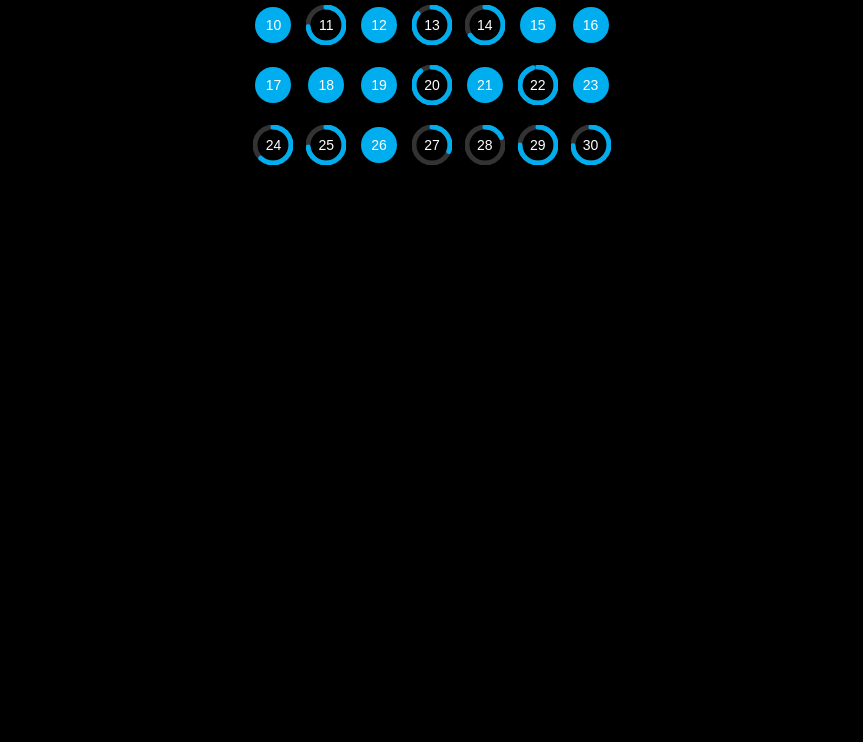
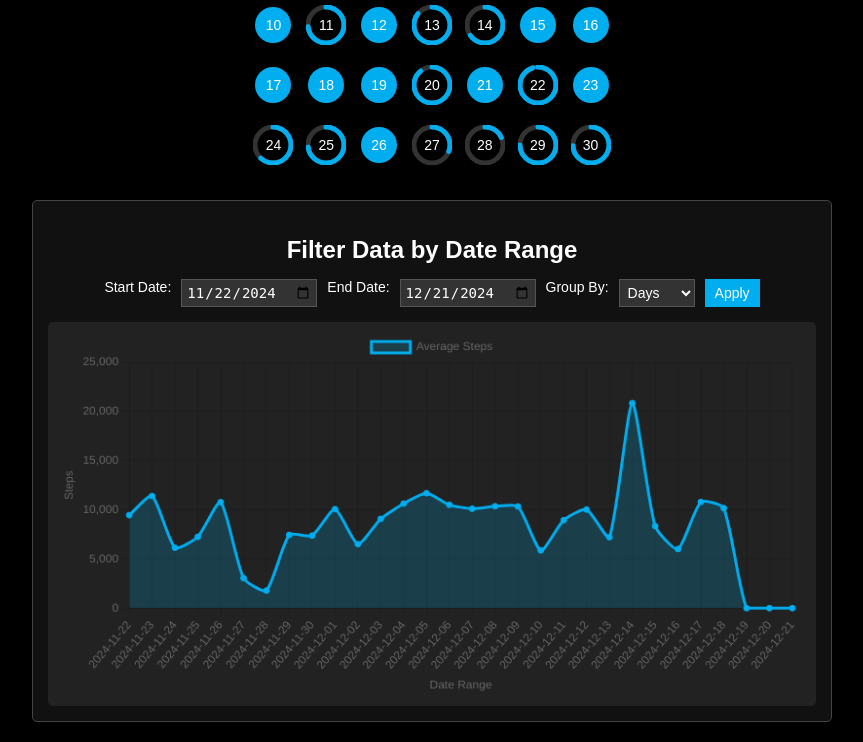
Before and after one commit to alcytorres/pure_health, a Flask app: page / in a window 1280 px wide. Shown: the part 306-1048 px from the top of the page, without its empty margins (208-1071 px from the left). Before the commit the page ends 471 px from the top, so only its background shows below. Run offline with Flask 3, Linux system fonts and the light colour scheme.

Commit message:
Add line graph

```diff
--- a/app.py
+++ b/app.py
@@ -1,18 +1,16 @@
 from flask import Flask, render_template, request
 import csv
-from datetime import datetime
-
-import calendar  # NEW: needed for day-of-week logic
+from datetime import datetime, timedelta
+import calendar
 
 app = Flask(__name__)
 
 @app.route('/', methods=['GET'])
 def index():
-    # Read month/year from query parameters (default to November 2024)
+    # Existing code for Month/Year calendar
     year_str = request.args.get('year', '2024')
     month_str = request.args.get('month', '11')
 
-    # Convert to integers
     try:
         year = int(year_str)
         month = int(month_str)
@@ -20,7 +18,6 @@ def index():
         year = 2024
         month = 11
 
-    # Enforce the allowed range (Jan 2016 - Dec 2024)
     if year < 2016:
         year = 2016
     if year > 2024:
@@ -30,7 +27,7 @@ def index():
     if month > 12:
         month = 12
 
-    # Compute number of days in the selected month/year
+    # Compute days in selected month
     if month == 12:
         next_month = 1
         next_year = year + 1
@@ -42,56 +39,151 @@ def index():
     try:
         end_date = datetime(next_year, next_month, 1)
     except:
-        # fallback
         end_date = datetime(year, month, 31)
     days_in_month = (end_date - start_date).days
 
-    # Read steps data from CSV
-    steps_data = {}
+    # Read steps data from CSV (entire dataset)
+    all_steps_data = {}
     with open('steps_data.csv', 'r', encoding='utf-8') as f:
         reader = csv.DictReader(f)
         for row in reader:
             try:
                 d = datetime.strptime(row['date'], '%Y-%m-%d').date()
-                if d.year == year and d.month == month:
-                    steps = int(row['steps'])
-                    steps_data[d.day] = steps
+                all_steps_data[d] = int(row['steps'])
             except:
                 pass
 
-    # For days not in steps_data, assume 0 steps
-    month_data = []
-    for day in range(1, days_in_month + 1):
-        day_steps = steps_data.get(day, 0)
-        month_data.append((day, day_steps))
+    # Build dictionary of day->steps for selected month
+    steps_data_month = {}
+    for day_num in range(1, days_in_month + 1):
+        date_key = datetime(year, month, day_num).date()
+        steps_data_month[day_num] = all_steps_data.get(date_key, 0)
 
-    # NEW: Calculate how many placeholder days to show if the month
-    #      doesn't start on Sunday. (Python's Monday=0, Sunday=6.)
-    #      We'll shift so that Sunday=0, Monday=1, ..., Saturday=6.
-    calendar.setfirstweekday(calendar.SUNDAY)  # NEW
-    start_dow_python = start_date.weekday()    # Monday=0, Tuesday=1, ... Sunday=6
-    start_dow_sunday = (start_dow_python + 1) % 7  # Sunday=0, Monday=1, etc. # NEW
+    month_data = [(day, steps_data_month[day]) for day in steps_data_month]
 
-    # NEW: Build a single list that includes placeholders + real days
-    #      Each item is a tuple: (day_number, steps, is_placeholder)
-    #      For placeholders, day_number=0, steps=0, is_placeholder=True
-    month_grid = []  # NEW
+    # Prepare placeholders if the month doesn’t start on Sunday
+    calendar.setfirstweekday(calendar.SUNDAY)
+    start_dow_python = start_date.weekday()  # Monday=0...Sunday=6
+    start_dow_sunday = (start_dow_python + 1) % 7  # shift to Sunday=0
 
-    # NEW: Add placeholders for days before the first day of the month
+    # Combine placeholders + real days into month_grid
+    month_grid = []
     for _ in range(start_dow_sunday):
-        month_grid.append((0, 0, True))  # day=0 => placeholder
-
-    # NEW: Add actual days
+        month_grid.append((0, 0, True))  # (day=0, steps=0, is_placeholder=True)
     for day, steps in month_data:
         month_grid.append((day, steps, False))
 
+    # ----------------------------------------------------------------------
+    # NEW: Handle custom date range filtering for the line graph below
+    # ----------------------------------------------------------------------
+    # 1) Parse query parameters for date range + grouping
+    start_date_str = request.args.get('start_date', '')
+    end_date_str = request.args.get('end_date', '')
+    group_by = request.args.get('group_by', 'day')  # can be 'day', 'week', 'month'
+
+    # 2) Provide defaults if no range specified (e.g., last 30 days)
+    #    We'll consider today's date as the default end,
+    #    and 30 days before as the start.
+    today = datetime.now().date()
+    if not start_date_str or not end_date_str:
+        default_end = today
+        default_start = today - timedelta(days=29)
+        start_date_str = default_start.strftime('%Y-%m-%d')
+        end_date_str = default_end.strftime('%Y-%m-%d')
+
+    # 3) Convert strings to date objects
+    try:
+        range_start = datetime.strptime(start_date_str, '%Y-%m-%d').date()
+    except:
+        range_start = today - timedelta(days=29)
+        start_date_str = range_start.strftime('%Y-%m-%d')
+    try:
+        range_end = datetime.strptime(end_date_str, '%Y-%m-%d').date()
+    except:
+        range_end = today
+        end_date_str = range_end.strftime('%Y-%m-%d')
+
+    if range_start > range_end:
+        # If user picks an inverted range, swap
+        range_start, range_end = range_end, range_start
+
+    # 4) Filter all_steps_data for this date range
+    date_cursor = range_start
+    date_steps_list = []  # Will hold (date, steps)
+    while date_cursor <= range_end:
+        date_steps = all_steps_data.get(date_cursor, 0)
+        date_steps_list.append((date_cursor, date_steps))
+        date_cursor += timedelta(days=1)
+
+    # 5) Group by day/week/month & compute average steps
+    #    We'll build a list of (label, avg_steps).
+    grouped_data = []  # (label, avg_steps)
+
+    if group_by == 'day':
+        # One data point per day
+        for d, st in date_steps_list:
+            label = d.strftime('%Y-%m-%d')
+            grouped_data.append((label, st))
+    elif group_by == 'week':
+        # Aggregate each Monday-Sunday (or Sunday-Saturday) chunk
+        # Simpler approach: group by iso-calendar week number
+        # (But it can vary by year. We'll just do an approximate approach.)
+        # We will store sums in a dict keyed by (year, week).
+        week_sums = {}
+        week_counts = {}
+        for d, st in date_steps_list:
+            # isocalendar() -> (year, weeknum, weekday)
+            yw = d.isocalendar()[0:2]  # (ISOyear, ISOweeknumber)
+            if yw not in week_sums:
+                week_sums[yw] = 0
+                week_counts[yw] = 0
+            week_sums[yw] += st
+            week_counts[yw] += 1
+        # Build grouped_data
+        for yw in sorted(week_sums.keys()):
+            y_val, w_val = yw
+            label = f'{y_val}-W{w_val}'
+            avg = week_sums[yw] / week_counts[yw]
+            grouped_data.append((label, avg))
+    else:
+        # group_by == 'month'
+        # We'll group by (year, month)
+        month_sums = {}
+        month_counts = {}
+        for d, st in date_steps_list:
+            ym = (d.year, d.month)
+            if ym not in month_sums:
+                month_sums[ym] = 0
+                month_counts[ym] = 0
+            month_sums[ym] += st
+            month_counts[ym] += 1
+        for ym in sorted(month_sums.keys()):
+            y_val, m_val = ym
+            label = f'{y_val}-{m_val:02d}'
+            avg = month_sums[ym] / month_counts[ym]
+            grouped_data.append((label, avg))
+
+    # 6) Prepare data for chart (X labels + Y values)
+    #    We'll pass to the template
+    chart_labels = [t[0] for t in grouped_data]
+    chart_values = [round(t[1], 2) for t in grouped_data]
+
+    # Render template
     return render_template(
         'index.html',
-        month_data=month_data,  # existing data (still passed for consistency)
+        # Existing:
+        month_data=month_data,
         goal=10000,
         selected_year=year,
         selected_month=month,
-        month_grid=month_grid  # NEW: the combined placeholders + real days
+        month_grid=month_grid,
+
+        # NEW: date range, grouping, chart data
+        start_date_str=start_date_str,  # NEW
+        end_date_str=end_date_str,      # NEW
+        group_by=group_by,              # NEW
+        chart_labels=chart_labels,      # NEW
+        chart_values=chart_values       # NEW
     )
 
 if __name__ == '__main__':
--- a/static/script.js
+++ b/static/script.js
@@ -1,18 +1,58 @@
-// NEW: Simple script to handle click events on day circles
 document.addEventListener('DOMContentLoaded', () => {
+  // Existing day-circle click handling
   const dayCircles = document.querySelectorAll('.day-circle');
   const infoPanel = document.getElementById('day-info');
 
   dayCircles.forEach(circle => {
     circle.addEventListener('click', () => {
-      // Read data attributes
       const day = circle.getAttribute('data-day');
       const steps = circle.getAttribute('data-steps');
-
-      // If this is a real day (day != 0), show steps
       if (day !== "0") {
         infoPanel.textContent = `Day ${day}: Steps = ${steps}`;
       }
     });
   });
+
+  // NEW: Render the line chart using the data from the template
+  if (typeof chartLabels !== 'undefined' && typeof chartValues !== 'undefined') {
+    const ctx = document.getElementById('lineChart').getContext('2d');
+    const chart = new Chart(ctx, {
+      type: 'line',
+      data: {
+        labels: chartLabels,
+        datasets: [{
+          label: 'Average Steps',
+          data: chartValues,
+          borderColor: '#00adee',
+          backgroundColor: 'rgba(0, 173, 238, 0.2)',
+          fill: true,
+          tension: 0.2,
+          pointRadius: 3,
+          pointBackgroundColor: '#00adee'
+        }]
+      },
+      options: {
+        scales: {
+          y: {
+            beginAtZero: true,
+            title: {
+              display: true,
+              text: 'Steps'
+            }
+          },
+          x: {
+            title: {
+              display: true,
+              text: 'Date Range'
+            }
+          }
+        },
+        plugins: {
+          legend: {
+            display: true
+          }
+        }
+      }
+    });
+  }
 });
--- a/static/style.css
+++ b/static/style.css
@@ -143,3 +142,69 @@ body {
   fill: #00adee;
   stroke: none;
 }
+
+/* NEW: Styles for the new range + chart section */
+.range-container {
+  width: 100%;
+  max-width: 800px;
+  margin: 20px auto;
+  background: #111;
+  padding: 15px;
+  box-sizing: border-box;
+  border: 1px solid #444;
+  border-radius: 5px;
+}
+
+.range-title {
+  text-align: center;
+  margin-bottom: 15px;
+}
+
+.range-form {
+  display: flex;
+  flex-wrap: wrap;
+  gap: 10px;
+  justify-content: center;
+  margin-bottom: 15px;
+}
+
+.range-label {
+  font-size: 14px;
+}
+
+.range-input {
+  background: #333;
+  color: #fff;
+  border: 1px solid #555;
+  padding: 4px;
+  font-size: 14px;
+}
+
+.range-select {
+  background: #333;
+  color: #fff;
+  border: 1px solid #555;
+  padding: 4px;
+  font-size: 14px;
+}
+
+.range-button {
+  background: #00adee;
+  color: #fff;
+  border: none;
+  padding: 6px 10px;
+  cursor: pointer;
+  font-size: 14px;
+}
+
+.chart-container {
+  position: relative;
+  margin: 0 auto;
+  max-width: 800px;
+}
+
+#lineChart {
+  background: #222;
+  border-radius: 5px;
+  padding: 10px;
+}
--- a/templates/index.html
+++ b/templates/index.html
@@ -5,6 +5,8 @@
   <meta name="viewport" content="width=device-width, initial-scale=1.0"/>
   <title>Step Calendar</title>
   <link rel="stylesheet" href="{{ url_for('static', filename='style.css') }}">
+  <!-- NEW: Chart.js for the line graph -->
+  <script src="https://cdn.jsdelivr.net/npm/chart.js"></script> <!-- NEW -->
 </head>
 <body>
 <div class="calendar-container">
@@ -26,7 +28,6 @@
     <button type="submit" class="form-button">Go</button>
   </form>
 
-  <!-- Title showing selected month and year -->
   {% set month_names = [
     'January','February','March','April','May','June',
     'July','August','September','October','November','December'
@@ -35,17 +36,12 @@
     {{ month_names[selected_month - 1] }} {{ selected_year }}
   </h1>
 
-  <!-- NEW: Info panel for displaying the clicked day’s steps -->
-  <div id="day-info" class="day-info-panel"> <!-- NEW -->
+  <div id="day-info" class="day-info-panel">
     Click on a day to see step details.
-  </div> <!-- NEW -->
+  </div>
 
-  <!--
-    Days of the Week Row (Sunday through Saturday)
-    We'll use a 7-column grid so it lines up nicely.
-  -->
-  <!-- NEW: "days-of-week-row" above the circles -->
-  <div class="days-of-week-row"> <!-- NEW -->
+  <!-- Days of Week Row -->
+  <div class="days-of-week-row">
     <div class="day-of-week-cell">Sun</div>
     <div class="day-of-week-cell">Mon</div>
     <div class="day-of-week-cell">Tue</div>
@@ -53,47 +49,41 @@
     <div class="day-of-week-cell">Thu</div>
     <div class="day-of-week-cell">Fri</div>
     <div class="day-of-week-cell">Sat</div>
-  </div> <!-- NEW -->
+  </div>
 
-  <!-- The calendar grid (7 columns wide) -->
+  <!-- Calendar grid -->
   <div class="calendar-grid">
     {% for day, steps, is_placeholder in month_grid %}
       {% if is_placeholder %}
-      <!-- Placeholder circle -->
       <div class="day-cell">
-        <div class="day-circle placeholder-circle"
-             data-day="0" data-steps="0"> <!-- NEW: data attributes -->
+        <div class="day-circle placeholder-circle" data-day="0" data-steps="0">
           <svg class="circle-svg" viewBox="0 0 40 40">
             <circle class="circle-bg-empty" cx="20" cy="20" r="18"></circle>
           </svg>
-          <div class="day-number"></div> <!-- no day number -->
+          <div class="day-number"></div>
         </div>
       </div>
       {% else %}
-      <!-- Real day, partial or full circle -->
         {% set fraction = steps / goal if steps < goal else 1 %}
         <div class="day-cell">
           {% if steps == 0 %}
-        <!-- Empty circle -->
-        <div class="day-circle" data-day="{{ day }}" data-steps="{{ steps }}"> <!-- NEW: data attributes -->
+          <div class="day-circle" data-day="{{ day }}" data-steps="{{ steps }}">
             <svg class="circle-svg" viewBox="0 0 40 40">
               <circle class="circle-bg-empty" cx="20" cy="20" r="18"></circle>
             </svg>
             <div class="day-number">{{ day }}</div>
           </div>
           {% elif steps >= goal %}
-        <!-- Full circle -->
-        <div class="day-circle" data-day="{{ day }}" data-steps="{{ steps }}"> <!-- NEW -->
+          <div class="day-circle" data-day="{{ day }}" data-steps="{{ steps }}">
             <svg class="circle-svg" viewBox="0 0 40 40">
               <circle class="circle-full" cx="20" cy="20" r="18"></circle>
             </svg>
             <div class="day-number">{{ day }}</div>
           </div>
           {% else %}
-        <!-- Partial circle -->
           {% set circumference = 2 * 3.14159 * 18 %}
           {% set offset = circumference * (1 - fraction) %}
-        <div class="day-circle" data-day="{{ day }}" data-steps="{{ steps }}"> <!-- NEW -->
+          <div class="day-circle" data-day="{{ day }}" data-steps="{{ steps }}">
             <svg class="circle-svg" viewBox="0 0 40 40">
               <circle class="circle-bg" cx="20" cy="20" r="18"></circle>
               <circle class="circle-progress" cx="20" cy="20" r="18"
@@ -110,6 +100,44 @@
   </div>
 </div>
 
-<script src="{{ url_for('static', filename='script.js') }}"></script> <!-- NEW: load script -->
+<!-- NEW: Date Range and Graph Section -->
+<div class="range-container"> <!-- NEW -->
+  <h2 class="range-title">Filter Data by Date Range</h2> <!-- NEW -->
+  <form method="GET" class="range-form"> <!-- NEW -->
+    <!-- We reuse the same route, so we keep existing parameters in hidden inputs if needed -->
+    <input type="hidden" name="year" value="{{ selected_year }}"> <!-- NEW -->
+    <input type="hidden" name="month" value="{{ selected_month }}"> <!-- NEW -->
+
+    <label for="start_date" class="range-label">Start Date:</label> <!-- NEW -->
+    <input type="date" name="start_date" id="start_date" class="range-input"
+           value="{{ start_date_str }}"> <!-- NEW -->
+
+    <label for="end_date" class="range-label">End Date:</label> <!-- NEW -->
+    <input type="date" name="end_date" id="end_date" class="range-input"
+           value="{{ end_date_str }}"> <!-- NEW -->
+
+    <label for="group_by" class="range-label">Group By:</label> <!-- NEW -->
+    <select name="group_by" id="group_by" class="range-select"> <!-- NEW -->
+      <option value="day" {% if group_by == 'day' %}selected{% endif %}>Days</option>
+      <option value="week" {% if group_by == 'week' %}selected{% endif %}>Weeks</option>
+      <option value="month" {% if group_by == 'month' %}selected{% endif %}>Months</option>
+    </select>
+
+    <button type="submit" class="range-button">Apply</button> <!-- NEW -->
+  </form>
+
+  <!-- NEW: The chart container -->
+  <div class="chart-container"> <!-- NEW -->
+    <canvas id="lineChart"></canvas> <!-- NEW -->
+  </div>
+</div>
+
+<script src="{{ url_for('static', filename='script.js') }}"></script>
+<script>
+/* NEW: Embedded data for the chart */
+const chartLabels = {{ chart_labels | tojson }};
+const chartValues = {{ chart_values | tojson }};
+</script>
+
 </body>
 </html>
```
Also changed, not shown: other parts of static/style.css (+26 -27 lines), test.css (deleted, +0 -101 lines), test.py (deleted, +0 -77 lines), 1 other file. Lines whose indentation alone changed are shown as unchanged.
